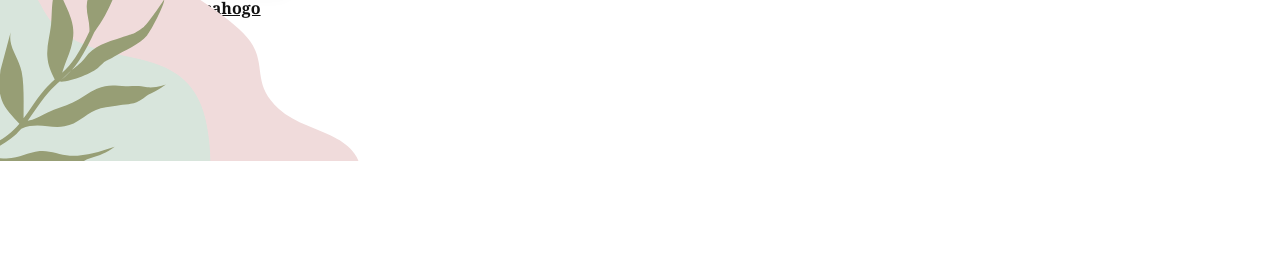
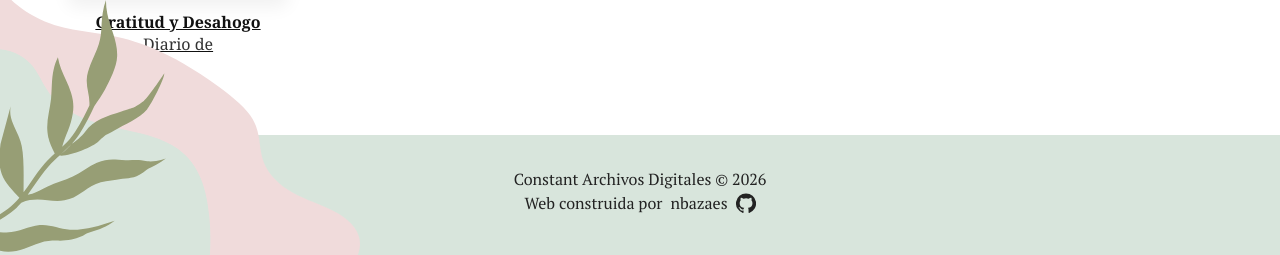
Before and after one commit to nbazaes/webconstAD, a Django app: page /productos/ in a window 1280 px wide. Shown: the part 1387-1642 px from the top of the page. Before the commit the page ends 1548 px from the top, so only its background shows below. Run offline with Django 5.2, Linux system fonts and the light colour scheme.

Commit message:
Footer, estilos y productos actualizados - 7 marzo 2026

```diff
--- a/web/static/web/styles.css
+++ b/web/static/web/styles.css
@@ -5,8 +5,8 @@
   --ribbon:#cbd9cf;
 }
 *{box-sizing:border-box}
-html,body{height:100%;margin:0;font-family: "Georgia", "PT Serif", serif;color:var(--text)}
-.page-wrap{min-height:100%;position:relative;padding-right:220px;overflow:hidden}
+html,body{height:100%;margin:0;font-family: "Georgia", "PT Serif", serif;color:var(--text);background:#d8e5dc}
+.page-wrap{min-height:100%;position:relative;padding-right:220px;overflow:hidden;background:#fff}
 
 /* ── Decorative elements ── */
 .decor{position:absolute;pointer-events:none;z-index:0}
@@ -21,6 +21,7 @@ html,body{height:100%;margin:0;font-family: "Georgia", "PT Serif", serif;color:v
 .decor-bottom-left{
   bottom:-20px;left:-20px;
   width:min(380px,35vw);
+  z-index:2;
 }
 
 /* Small leaf/branch on the left (g45) */
@@ -39,7 +40,7 @@ html,body{height:100%;margin:0;font-family: "Georgia", "PT Serif", serif;color:v
   z-index:1;
 }
 
-.site-header{display:flex;align-items:flex-start;gap:20px;padding:30px 30px 10px 60px;position:relative;z-index:1}
+.site-header{display:flex;align-items:flex-start;gap:20px;padding:30px 30px 10px 60px;position:relative;z-index:1100}
 .brand{display:flex;align-items:center;gap:18px}
 .logo{width:110px;height:110px;object-fit:cover;border-radius:8px;box-shadow:0 6px 18px rgba(0,0,0,0.08)}
 .site-title h1{margin:0;font-size:28px;line-height:1;font-weight:400;letter-spacing:1px}
@@ -74,7 +75,43 @@ html,body{height:100%;margin:0;font-family: "Georgia", "PT Serif", serif;color:v
 .card{position:relative;z-index:2;background:linear-gradient(180deg,#fff,#fafafa);padding:18px;border-radius:4px;box-shadow:0 6px 20px rgba(0,0,0,0.04)}
 .card img{width:100%;height:360px;object-fit:cover;display:block;border-radius:2px}
 
-.site-footer{height:40px;background:transparent}
+.site-footer{
+  width:100%;
+  min-height:min(100px, 27.6vw);
+  padding:20px 20px;
+  background:#d8e5dc;
+  text-align:center;
+  position:relative;
+  z-index:1;
+  display:flex;
+  flex-direction:column;
+  justify-content:flex-end;
+  align-items:center;
+}
+.site-footer p{
+  margin:0;
+  font-family: PT Serif, serif;
+  line-height:1.5;
+  position:relative;
+  z-index:1;
+}
+.site-footer a{
+  color:inherit;
+  text-decoration:none;
+}
+.site-footer a:hover{
+  text-decoration:underline;
+  cursor:pointer;
+}
+.footer-credit{
+  display:inline-flex;
+  align-items:center;
+  gap:8px;
+}
+.github-logo{
+  width:20px;
+  height:20px;
+}
 
 /* ── Hamburger button (hidden on desktop) ── */
 .hamburger{
@@ -145,9 +182,9 @@ html,body{height:100%;margin:0;font-family: "Georgia", "PT Serif", serif;color:v
 }
 
 /* Productos grid */
-.products-hero{max-width:1100px;margin:30px auto 10px;text-align:left;font-family:'PT Serif', serif;}
+.products-hero{max-width:1100px;margin:30px auto 10px;padding:0 20px;text-align:left;font-family:'PT Serif', serif;}
 .products-hero h2{font-size:32px;margin:0 0 8px}
-.products-hero .lead{color:#333;margin:0 0 26px;font-size: 24px;}
+.products-hero .lead{color:#333;font-size: 24px;text-align: left;}
 .products-grid{max-width:1100px;margin:0 auto;padding:0 20px 80px;display:grid;grid-template-columns:repeat(3,1fr);gap:36px}
 .product{display:flex;flex-direction:column;align-items:center;text-align:center}
 .product img{width:220px;height:300px;object-fit:cover;border-radius:6px;box-shadow:0 8px 18px rgba(0,0,0,0.06);background:#fff}
@@ -164,7 +201,7 @@ html,body{height:100%;margin:0;font-family: "Georgia", "PT Serif", serif;color:v
   .product img{width:180px;height:220px}
   .side-nav{display:none}
   .hamburger{display:flex}
-  .mobile-nav{display:block}
+  .mobile-nav{display:block;top:130px;padding:16px 20px 24px;transform:translateY(calc(-100% - 130px))}
   .site-header{align-items:center}
   .decor-top-right{width:180px}
   .decor-bottom-left{width:140px}
--- a/web/templates/web/base.html
+++ b/web/templates/web/base.html
@@ -12,9 +12,6 @@
   <div class="page-wrap">
     <!-- Decoración: esquina superior derecha (blobs rosa + línea verde) -->
     <img src="{% static 'web/assets/g51.svg' %}" alt="" class="decor decor-top-right" aria-hidden="true">
-
-    <!-- Decoración: esquina inferior izquierda (blob rosa + hojas) -->
-    <img src="{% static 'web/assets/g40.svg' %}" alt="" class="decor decor-bottom-left" aria-hidden="true">
 
     <!-- Decoración: rama/hoja izquierda -->
     <img src="{% static 'web/assets/g45.svg' %}" alt="" class="decor decor-leaf-left" aria-hidden="true">
@@ -57,7 +54,17 @@
 
     {% block content %}{% endblock %}
 
-    <footer class="site-footer"></footer>
   </div>
+
+  <footer class="site-footer">
+    <img src="{% static 'web/assets/g40.svg' %}" alt="" class="decor decor-bottom-left" aria-hidden="true">
+    <p>Constant Archivos Digitales &copy; 2026</p>
+    <p class="footer-credit">
+      Web construida por <a href="https://github.com/nbazaes">nbazaes</a>
+      <svg class="github-logo" viewBox="0 0 24 24" aria-hidden="true" focusable="false">
+        <path fill="currentColor" d="M12 .5a12 12 0 0 0-3.79 23.39c.6.12.82-.26.82-.58v-2.23c-3.33.73-4.03-1.4-4.03-1.4-.55-1.4-1.34-1.78-1.34-1.78-1.1-.74.08-.72.08-.72 1.22.09 1.86 1.24 1.86 1.24 1.08 1.84 2.84 1.31 3.53 1 .11-.78.42-1.31.76-1.61-2.66-.3-5.47-1.32-5.47-5.87 0-1.29.47-2.34 1.24-3.17-.12-.3-.54-1.53.12-3.19 0 0 1-.32 3.3 1.21a11.6 11.6 0 0 1 6 0c2.3-1.53 3.3-1.21 3.3-1.21.66 1.66.24 2.89.12 3.19.77.83 1.24 1.88 1.24 3.17 0 4.56-2.82 5.56-5.5 5.86.43.37.82 1.1.82 2.22v3.29c0 .32.22.7.83.58A12 12 0 0 0 12 .5Z"/>
+      </svg>
+    </p>
+  </footer>
 </body>
 </html>
--- a/web/templates/web/productos.html
+++ b/web/templates/web/productos.html
@@ -13,17 +13,17 @@
   <section class="products-grid">
     <!-- Row 1 -->
     <article class="product">
-      <img src="{% static 'web/assets/products/artezen_mujeres.jpg' %}" alt="Artezen Mujeres">
+      <img src="{% static 'web/assets/artezen_mujeres.png' %}" alt="Artezen Mujeres">
       <a href="#" class="caption">Artezen<br><span>Mujeres #1</span></a>
     </article>
 
     <article class="product">
-      <img src="{% static 'web/assets/products/artezen_pattern.jpg' %}" alt="Artezen Pattern">
+      <img src="{% static 'web/assets/artezen_pattern.png' %}" alt="Artezen Pattern">
       <a href="#" class="caption">Artezen<br><span>Pattern #1</span></a>
     </article>
 
     <article class="product">
-      <img src="{% static 'web/assets/products/artezen_animales.jpg' %}" alt="Artezen Animales">
+      <img src="{% static 'web/assets/artezen_animales.png' %}" alt="Artezen Animales">
       <a href="#" class="caption">Artezen<br><span>Animales #1</span></a>
     </article>
 
```
Also changed, not shown: web/static/web/assets/artezen_animales.png (added), web/static/web/assets/artezen_mujeres.png (added), web/static/web/assets/artezen_pattern.png (added).
